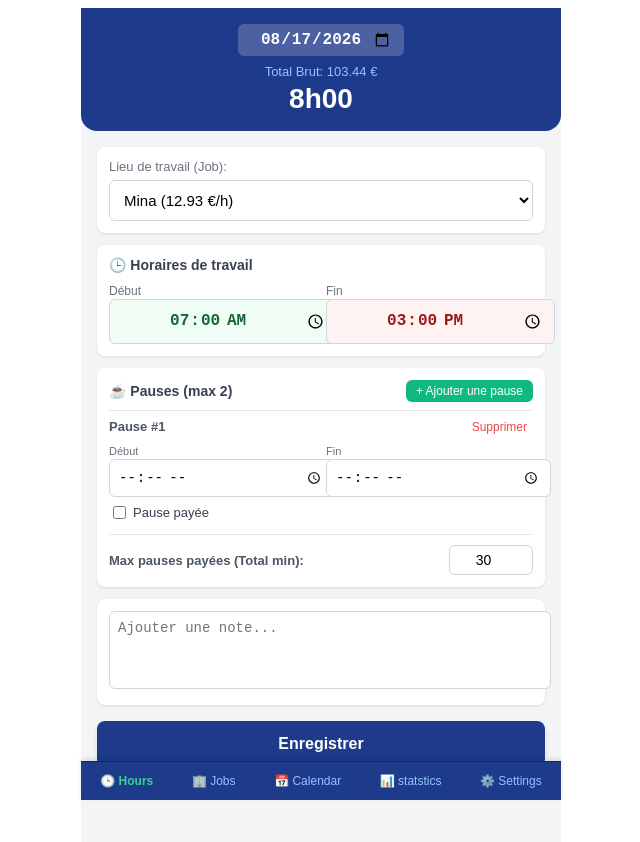
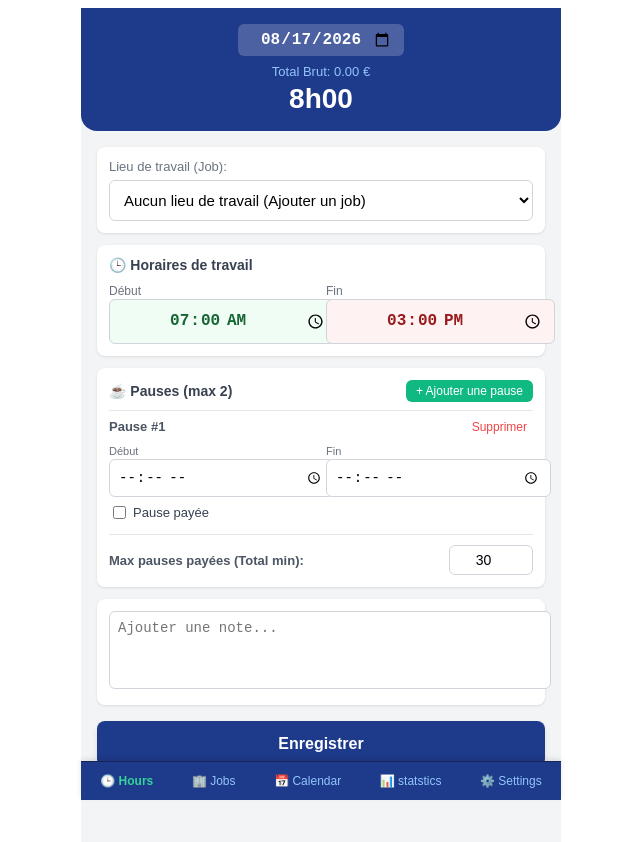
Before and after one commit to NminaN85/Monshift, a Next.js app: page / in a window 1280 px wide. Shown: the top 842 px of the page, without its empty margins (319-959 px from the left). Built offline with nearby package versions, Linux system fonts and the light colour scheme.

Commit message:
Add currency symbol handling and update job rates
Added currency symbol state and updated job rate display.

```diff
--- a/src/app/page.tsx
+++ b/src/app/page.tsx
@@ -34,25 +34,27 @@ export default function HeuresPage() {
   const [breaks, setBreaks] = useState<BreakItem[]>([
     { id: "1", startTime: "", endTime: "", isPaid: false }
   ]);
-  const [maxPaidMinutes, setMaxPaidMinutes] = useState<number>(30); // الحد الأقصى الإجمالي للاستراحة المدفوعة للشفت كله
+  const [maxPaidMinutes, setMaxPaidMinutes] = useState<number>(30);
   const [notes, setNotes] = useState("");
   const [jobs, setJobs] = useState<Job[]>([]);
   const [selectedJobId, setSelectedJobId] = useState("");
   const [saveSuccess, setSaveSuccess] = useState(false);
+  const [currencySymbol, setCurrencySymbol] = useState("€");
 
   useEffect(() => {
+    // جلب رمز العملة المختار من الإعدادات
+    const savedSymbol = localStorage.getItem("monshift_symbol");
+    if (savedSymbol) {
+      setCurrencySymbol(savedSymbol);
+    }
+
     const savedJobs = localStorage.getItem("monshift_jobs");
     if (savedJobs) {
       const parsedJobs: Job[] = JSON.parse(savedJobs);
       setJobs(parsedJobs);
-      if (parsedJobs.length > 0) {
+      if (parsedJobs.length > 0 && !selectedJobId) {
         setSelectedJobId(parsedJobs[0].id);
       }
-    } else {
-      const defaultJob: Job = { id: "1", name: "Mina", rate: 12.93, color: "#ec4899" };
-      setJobs([defaultJob]);
-      setSelectedJobId(defaultJob.id);
-      localStorage.setItem("monshift_jobs", JSON.stringify([defaultJob]));
     }
 
     const savedHistory = localStorage.getItem("monshift_history");
@@ -117,7 +119,6 @@ export default function HeuresPage() {
     return h * 60 + m;
   };
 
-  // حساب دقيق يعتمد على إجمالي الاستراحات المدفوعة ومقارنتها بالحد الأقصى الإجمالي
   const calculateMetrics = () => {
     let startMins = timeToMins(startTime);
     let endMins = timeToMins(endTime);
@@ -136,17 +137,14 @@ export default function HeuresPage() {
         const duration = Math.max(0, bEnd - bStart);
 
         if (!b.isPaid) {
-          totalUnpaidBreakMins += duration; // البوز غير المدفوع يُخصم بالكامل فوراً
+          totalUnpaidBreakMins += duration;
         } else {
-          totalPaidBreakMins += duration; // تجميع إجمالي البوزات المدفوعة
+          totalPaidBreakMins += duration;
         }
       }
     });
 
-    // حساب الزيادة في البوزات المدفوعة عن الحد الأقصى الإجمالي المسموح للشفت
     const excessPaidMins = Math.max(0, totalPaidBreakMins - Number(maxPaidMinutes || 0));
-
-    // إجمالي الدقائق المستقطعة = البوزات غير المدفوعة أصلاً + الفائض عن الحد الأقصى للبوزات المدفوعة
     const unpaidMins = totalUnpaidBreakMins + excessPaidMins;
 
     const netMins = Math.max(0, grossMins - unpaidMins);
@@ -172,7 +170,7 @@ export default function HeuresPage() {
           onChange={(e) => handleDateChange(e.target.value)}
           style={{ background: "rgba(255,255,255,0.2)", border: "none", color: "white", padding: "6px 12px", borderRadius: "6px", fontSize: "16px", fontWeight: "bold", textAlign: "center", marginBottom: "8px" }}
         />
-        <div style={{ fontSize: "13px", color: "#93c5fd" }}>Total Brut: {metrics.amount} €</div>
+        <div style={{ fontSize: "13px", color: "#93c5fd" }}>Total Brut: {metrics.amount} {currencySymbol}</div>
         <div style={{ fontSize: "28px", fontWeight: "bold", marginTop: "4px" }}>{metrics.formattedTime}</div>
       </div>
 
@@ -185,9 +183,13 @@ export default function HeuresPage() {
             onChange={(e) => setSelectedJobId(e.target.value)}
             style={{ width: "100%", padding: "10px", borderRadius: "6px", border: "1px solid #d1d5db", fontSize: "15px", background: "white" }}
           >
-            {jobs.map(job => (
-              <option key={job.id} value={job.id}>{job.name} ({job.rate} €/h)</option>
-            ))}
+            {jobs.length === 0 ? (
+              <option value="">Aucun lieu de travail (Ajouter un job)</option>
+            ) : (
+              jobs.map(job => (
+                <option key={job.id} value={job.id}>{job.name} ({job.rate} {currencySymbol}/h)</option>
+              ))
+            )}
           </select>
         </div>
 
@@ -282,7 +284,6 @@ export default function HeuresPage() {
             </div>
           ))}
 
-          {/* حقل الحد الأقصى الإجمالي للدقائق المدفوعة لكل البوزات */}
           <div style={{ marginTop: "12px", borderTop: "1px solid #e5e7eb", paddingTop: "10px", display: "flex", justifyContent: "space-between", alignItems: "center" }}>
             <span style={{ fontSize: "13px", color: "#4b5563", fontWeight: "bold" }}>Max pauses payées (Total min):</span>
             <input
```
